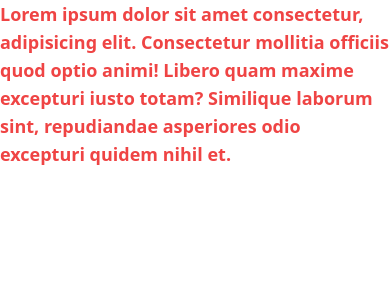
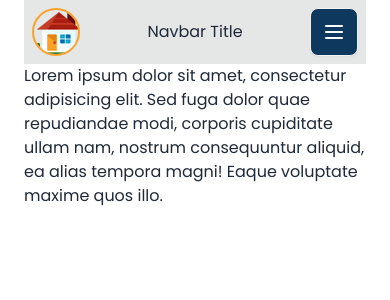
Before and after one commit to byteFarhan/House-Rent, a React (Vite) app: page / in a window 390 px wide. Shown: the top 300 px of the page. Built offline with nearby package versions, Linux system fonts and the light colour scheme; a web font is replaced by a local one.

Commit message:
Navbar has been added with responsiveness using drawer.

```diff
--- a/index.html
+++ b/index.html
@@ -10,7 +10,7 @@
   <title>Find Houses</title>
 </head>
 
-<body>
+<body class="font-poppins">
   <div id="root"></div>
   <script type="module" src="/src/main.jsx"></script>
 </body>
--- a/package.json
+++ b/package.json
@@ -25,6 +25,7 @@
     "@types/react-dom": "^18.2.22",
     "@vitejs/plugin-react": "^4.2.1",
     "autoprefixer": "^10.4.19",
+    "daisyui": "^4.10.2",
     "eslint": "^8.57.0",
     "eslint-plugin-react": "^7.34.1",
     "eslint-plugin-react-hooks": "^4.6.0",
--- /dev/null
+++ b/src/Layout/MainLayout/MainLayout.jsx
@@ -0,0 +1,17 @@
+import Footer from "../../Pages/Shared/Footer/Footer";
+import Navbar from "../../Pages/Shared/Navbar/Navbar";
+import { Outlet } from "react-router-dom";
+
+const MainLayout = () => {
+  return (
+    <>
+      <div className="max-w-[1280px] container">
+        <Navbar />
+        <Outlet />
+      </div>
+      <Footer />
+    </>
+  );
+};
+
+export default MainLayout;
--- /dev/null
+++ b/src/Pages/HomePage/Home/Home.jsx
@@ -0,0 +1,16 @@
+const Home = () => {
+  return (
+    <>
+      <section>
+        <p>
+          Lorem ipsum dolor sit amet, consectetur adipisicing elit. Sed fuga
+          dolor quae repudiandae modi, corporis cupiditate ullam nam, nostrum
+          consequuntur aliquid, ea alias tempora magni! Eaque voluptate maxime
+          quos illo.
+        </p>
+      </section>
+    </>
+  );
+};
+
+export default Home;
--- /dev/null
+++ b/src/Pages/Shared/Footer/Footer.jsx
@@ -0,0 +1,5 @@
+const Footer = () => {
+  return <></>;
+};
+
+export default Footer;
--- a/src/Pages/Shared/Navbar/Navbar.jsx
+++ b/src/Pages/Shared/Navbar/Navbar.jsx
@@ -1,5 +1,90 @@
+import { NavLink } from "react-router-dom";
+import avtr from "../../../assets/house-logo.png";
+
 const Navbar = () => {
-  return <div></div>;
+  const user = true;
+  const navItems = (
+    <>
+      <li>
+        <NavLink to={"/"}>Home</NavLink>
+      </li>
+      <li>
+        <NavLink to={"/update-profile"}>Update Profile</NavLink>
+      </li>
+      <li>
+        <NavLink to={"/register"}>Register</NavLink>
+      </li>
+    </>
+  );
+  return (
+    <>
+      <div className="drawer">
+        <input id="my-drawer-3" type="checkbox" className="drawer-toggle" />
+        <div className="flex flex-col drawer-content">
+          {/* Navbar */}
+          <div className="flex-row-reverse justify-between w-full lg:flex-row navbar bg-base-300">
+            <div className="flex-none lg:hidden">
+              <label
+                htmlFor="my-drawer-3"
+                aria-label="open sidebar"
+                className="text-white btn btn-square bg-navy"
+              >
+                <svg
+                  xmlns="http://www.w3.org/2000/svg"
+                  fill="none"
+                  viewBox="0 0 24 24"
+                  className="inline-block w-6 h-6 stroke-current"
+                >
+                  <path
+                    strokeLinecap="round"
+                    strokeLinejoin="round"
+                    strokeWidth="2"
+                    d="M4 6h16M4 12h16M4 18h16"
+                  ></path>
+                </svg>
+              </label>
+            </div>
+            <div className="px-2 mx-2">Navbar Title</div>
+            <div className="flex-1 hidden lg:justify-center lg:flex">
+              <ul className="menu menu-horizontal">
+                {/* Navbar menu content here */}
+                {navItems}
+              </ul>
+            </div>
+            <div>
+              {user ? (
+                <div>
+                  <img
+                    src={avtr}
+                    alt=""
+                    className="object-cover border-2 rounded-full size-12 lg:size-14 border-primary"
+                  />
+                </div>
+              ) : (
+                <div>
+                  <button className="btn">Logout</button>
+                </div>
+              )}
+              <button></button>
+            </div>
+          </div>
+          {/* Page content here */}
+          {/* Content */}
+        </div>
+        <div className="z-10 drawer-side">
+          <label
+            htmlFor="my-drawer-3"
+            aria-label="close sidebar"
+            className="drawer-overlay"
+          ></label>
+          <ul className="min-h-full p-4 menu w-80 bg-base-200">
+            {/* Sidebar content here */}
+            {navItems}
+          </ul>
+        </div>
+      </div>
+    </>
+  );
 };
 
 export default Navbar;
--- a/src/Router/Routes.jsx
+++ b/src/Router/Routes.jsx
@@ -1,22 +1,18 @@
 import { createBrowserRouter } from "react-router-dom";
+import MainLayout from "../Layout/MainLayout/MainLayout";
+import Home from "../Pages/HomePage/Home/Home";
 
 const router = createBrowserRouter([
   {
     path: "/",
-    element: (
-      <div>
-        <p className="text-lg font-semibold text-red-500">
-          Lorem ipsum dolor sit amet consectetur, adipisicing elit. Consectetur
-          mollitia officiis quod optio animi! Libero quam maxime excepturi iusto
-          totam? Similique laborum sint, repudiandae asperiores odio excepturi
-          quidem nihil et.
-        </p>
-      </div>
+    element: <MainLayout />,
+    errorElement: (
+      <div className="text-5xl font-bold text-center">Error 404</div>
     ),
     children: [
       {
         path: "/",
-        element: <div></div>,
+        element: <Home />,
       },
     ],
   },
--- a/tailwind.config.js
+++ b/tailwind.config.js
@@ -3,6 +3,16 @@ export default {
   content: ["./index.html", "./src/**/*.{js,ts,jsx,tsx}"],
   theme: {
     extend: {
+      container: {
+        center: true,
+        padding: {
+          DEFAULT: "1.5rem",
+          // md: "2rem",
+          // lg: "4rem",
+          // xl: "5rem",
+          // "2xl": "6rem",
+        },
+      },
       fontFamily: {
         "playfair-display": "'Playfair Display', serif",
         poppins: "'Poppins', sans-serif",
@@ -11,20 +21,10 @@ export default {
         primary: "#FCA22A",
         title: "#de385d",
         natural: "#0e385d",
-        navey: "#0e385d",
+        navy: "#0e385d",
         green: "#b3b3b3",
       },
     },
-    container: {
-      center: true,
-      padding: {
-        DEFAULT: "1.5rem",
-        // md: "2rem",
-        // lg: "4rem",
-        // xl: "5rem",
-        // "2xl": "6rem",
-      },
-    },
   },
-  plugins: [],
+  plugins: [require("daisyui")],
 };
```
Also changed, not shown: 1 other file (tests, documents, lock files or other folders).
